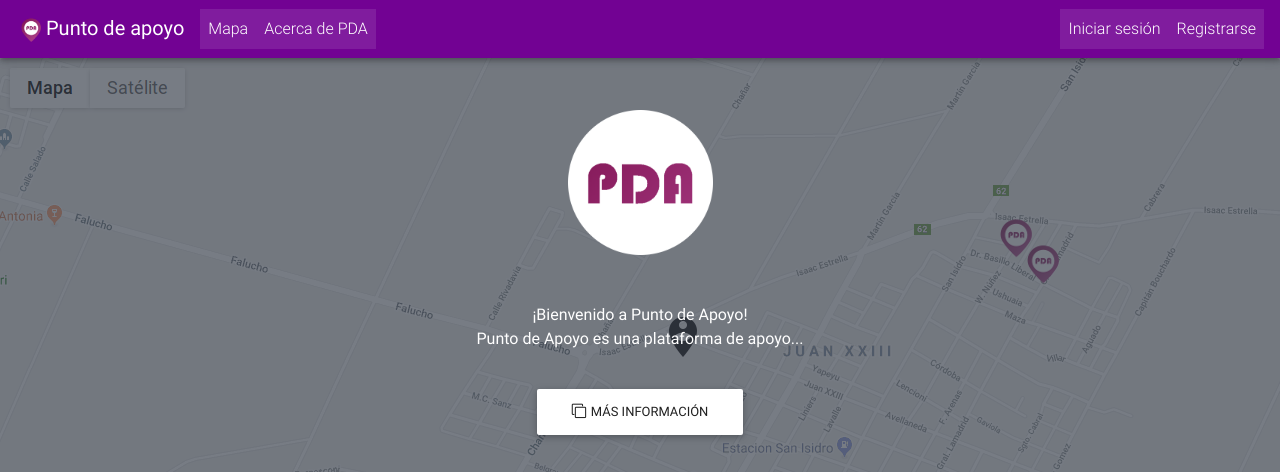
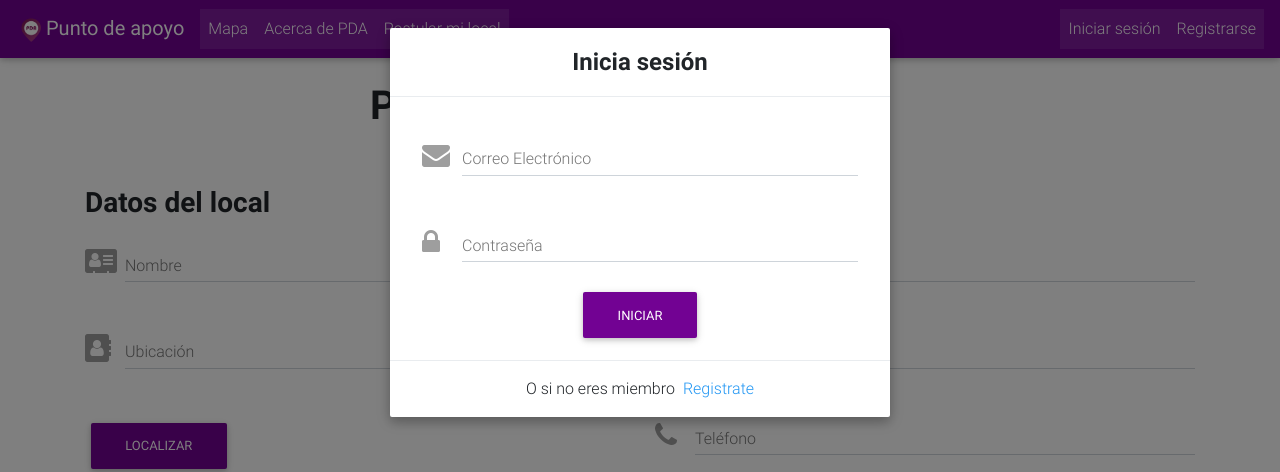
Before and after one commit to gabii998/PDAWeb, a PHP site: page /vistas/NuevoComercio.php in a window 1280 px wide. Shown: the top 472 px of the page. Run offline with PHP 8.4, Linux system fonts and the light colour scheme; data that the repository does not hold is empty; some libraries are stand-ins or nearby versions.

Commit message:
postular local

```diff
--- a/index.php
+++ b/index.php
@@ -46,6 +46,9 @@ switch ($request) {
     case '/Acerca':
         require __DIR__ . '/vistas/About.php';
         break;
+     case '/NuevoComercio':
+        require __DIR__ . '/vistas/NuevoComercio.php';
+        break;
     default:
         echo'<h1>Página no encontrada</h1>';
         break;
--- /dev/null
+++ b/vistas/NuevoComercio.php
@@ -0,0 +1,135 @@
+<!DOCTYPE html>
+<html>
+    <head>
+        <title>Postula tu comercio</title>
+        <meta charset="utf-8">
+        <meta name="viewport" content="width=device-width, initial-scale=1, shrink-to-fit=no">
+        <link rel="stylesheet" href="https://maxcdn.bootstrapcdn.com/font-awesome/4.7.0/css/font-awesome.min.css">
+        <link href="/vistas/css/bootstrap.min.css" rel="stylesheet"/>
+        <link href="/vistas/css/mdb.min.css" rel="stylesheet"/>
+        <link href="/vistas/css/style.css" rel="stylesheet"/>
+        <link rel="icon" href="/vistas/img/ic_pda.png">
+        <style type="text/css">
+            #mapa{width:100%;height:100%;float:left}
+        </style>
+
+
+    </head>
+
+    <body>
+
+        <?php include_once("navbar.php");
+        ?>
+        <div class="container">
+            <div class="row">
+                <div class="col">
+                </div>
+                <div class="col-6">
+                    <br>
+
+                    <h1 class="font-weight-bold">Postulá aquí tu local</h1>
+
+
+                </div>
+
+                <div class="col">
+
+                </div>
+
+            </div>
+        </div>
+        <div class="container" id="contenido">
+            <form id="formRegistro">
+                <div class="row" id="mensaje"></div>
+                <div class="row py-5" >
+                    <div class="col-md">
+                        <h3 class="font-weight-bold">Datos del local</h3>
+                        <div class="md-form mb-5">
+                            <i class="fa fa-address-card prefix grey-text"></i>
+                            <input type="text" id="nombreLocal" name="NombreLocal" class="form-control">
+                            <label for="defaultForm-email">Nombre</label>
+                        </div>
+                        <div class="md-form mb-5">
+                            <i class="fa fa-address-book prefix grey-text"></i>
+                            <input id="address" type="text" name="UbicacionLocal" class="form-control"  >
+                            <label for="defaultForm-email">Ubicación</label>
+                        </div>
+
+                        <button id="localizar" class="btn"  style="background: #720293" onclick="codeAddress()">Localizar</button>
+
+                        <div id="mapa"></div>
+                            <span  style="display:none" id="x"></span>
+                           <span  style="display:none" id="y"></span>
+                           <span  id="direccion"  style="display:none"></span>
+
+                    </div>
+                    <div class="col-md">
+                        <h3 class="font-weight-bold">Tus datos</h3>
+                        <div class="md-form mb-5">
+                            <i class="fa fa-address-card prefix grey-text"></i>
+                            <input type="text" id="nombrePersona" name="nombrePersona" class="form-control">
+                            <label for="defaultForm-email">Nombre</label>
+                        </div>
+                        <div class="md-form mb-5">
+                            <i class="fa fa-address-card prefix grey-text"></i>
+                            <input type="text" id="apellidoPersona" name="apellidoPersona" class="form-control">
+                            <label for="defaultForm-email">Apellido</label>
+                        </div>
+                        <div class="md-form mb-5">
+                            <i class="fa fa-phone prefix grey-text"></i>
+                            <input type="number" id="telefonoPersona" name="telefonoPersona" class="form-control">
+                            <label for="defaultForm-email">Teléfono</label>
+                        </div>
+                        <div class="md-form mb-5">
+                            <i class="fa fa-envelope prefix grey-text"></i>
+                            <input type="email" id="correoPersona" name="correoPersona" class="form-control">
+                            <label for="defaultForm-email">Correo Electrónico</label>
+                        </div>
+                        <div class="row  justify-content-center">
+                            <div class="form-check">
+                                <input required class="form-check-input filled-in" type="checkbox" name="checkbox" id="checkbox">
+                                <label class="form-check-label" for="filledInCheckbox1">He leído y acepto los <a href="#" data-toggle="modal"
+                                                                                                                 data-target="#modalTerms">términos de uso</a></label>
+                            </div>
+                        </div>
+                        <div class="row  justify-content-center">
+                            <div class="text-center mt-2">
+                                <button id="registroSubmit" class="btn  mx-auto" id="registrarSubmit" style="background: #720293">Registrar</button>
+                            </div>
+                        </div>
+                    </div>
+                </div>
+
+            </form>
+        </div>
+
+        <!-- Modal -->
+        <div class="modal fade" id="modalTerms" tabindex="-1" role="dialog" aria-labelledby="exampleModalLabel" aria-hidden="true">
+            <div class="modal-dialog" role="document">
+                <div class="modal-content">
+                    <div class="modal-header text-center">
+                        <h5 class="modal-title font-weight-bold">Términos de uso de PDA</h5>
+                        <button type="button" class="close" data-dismiss="modal" aria-label="Close">
+                            <span aria-hidden="true">&times;</span>
+                        </button>
+                    </div>
+                    <div class="modal-body">
+                        <textarea disabled class="form-control md-textarea" rows="10">Aquí van los términos de uso</textarea>
+                    </div>
+                    <div class="modal-footer">
+                        <button type="button" class="btn btn-secondary" data-dismiss="modal">Cerrar</button>
+                    </div>
+                </div>
+            </div>
+        </div>
+        <?php
+        include_once("LoginModal.php");
+        include_once("scriptsIncluidos.html");
+        if (!isset($_SESSION['correo'])) {
+            echo ' <script src="/vistas/js/usuario/modal.js"></script>';
+        }
+        ?>
+        <script src="vistas/js/mapaloc.js" type="text/javascript"></script>
+        <script src="https://maps.googleapis.com/maps/api/js?key=AIzaSyABnx9fjUPqca7ylNahJDGf18Fo0IQEQ0s&language=es"></script>
+    </body>
+</html>
--- /dev/null
+++ b/vistas/js/mapaloc.js
@@ -0,0 +1,48 @@
+
+//<![CDATA[
+
+var map, geocoder;
+window.onload = function () {
+
+  var latlng = new google.maps.LatLng(-32.8868558 , -68.8473679 );
+
+  var mapOptions = {
+    zoom: 15,
+    center: latlng,
+    mapTypeId: google.maps.MapTypeId.ROADMAP
+  };
+  map = new google.maps.Map(document.getElementById('mapa'), mapOptions);
+  // llama a la funcion
+  geocoder = new google.maps.Geocoder();
+};
+
+function codeAddress() {
+  var address = document.getElementById('address').value;
+  // Función completa de Geocoding
+  geocoder.geocode({
+    'address': address
+// 'latLng':
+  }, function (results, status) {
+    if (status == google.maps.GeocoderStatus.OK) {
+      document.getElementById('x').innerHTML = results[0].geometry.location.lat().toFixed(6);
+      document.getElementById('y').innerHTML = results[0].geometry.location.lng().toFixed(6);
+      map.setCenter(results[0].geometry.location);
+      document.getElementById('direccion').innerHTML = results[0].formatted_address;
+      var marker = new google.maps.Marker({
+        map: map,
+        position: results[0].geometry.location
+      });
+	  //podemos personalisar el toltip aqui
+      infowindow = new google.maps.InfoWindow({
+        content: ''+results[0].formatted_address + '<br> Latitud: ' + results[0].geometry.location.lat().toFixed(6) + '<br> Longitud: ' + results[0].geometry.location.lng().toFixed(6)
+      });
+      infowindow.open(map, marker)
+    }
+// error
+else {
+    if(status=='ZERO_RESULTS'){alert('NO SE ENCONTRO LA UBICACION')}else{
+      alert('Geocode no tuvo éxito por la siguiente razón: ' + status)}
+    }
+  })
+};
+//]]>
--- a/vistas/navbar.php
+++ b/vistas/navbar.php
@@ -16,6 +16,9 @@ include_once("LoginModal.php") ?>
     <li class="nav-item active">
       <a class="nav-link" href="Acerca">Acerca de PDA</a>
     </li>
+      <li class="nav-item active">
+          <a class="nav-link" href="NuevoComercio">Postular mi local</a>
+    </li>
   </ul>
 
   <ul class="navbar-nav ml-auto">
```
